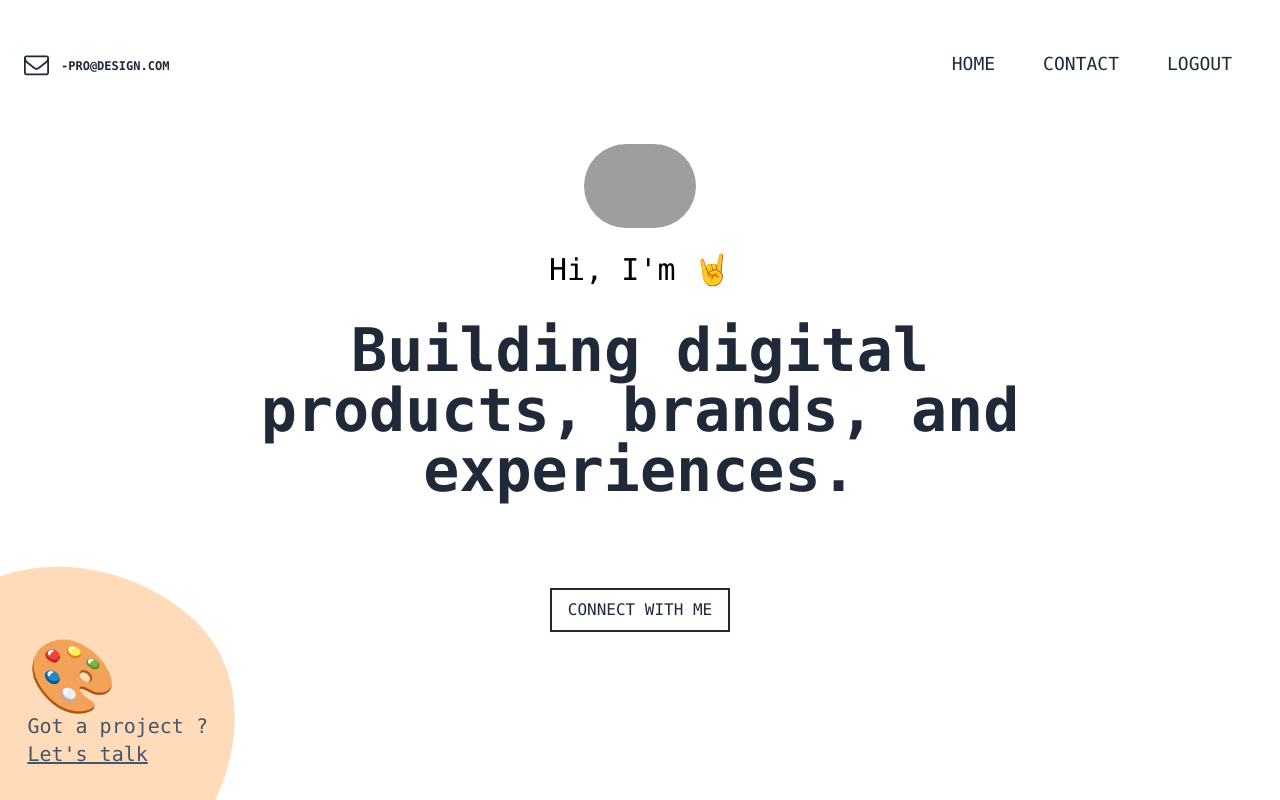
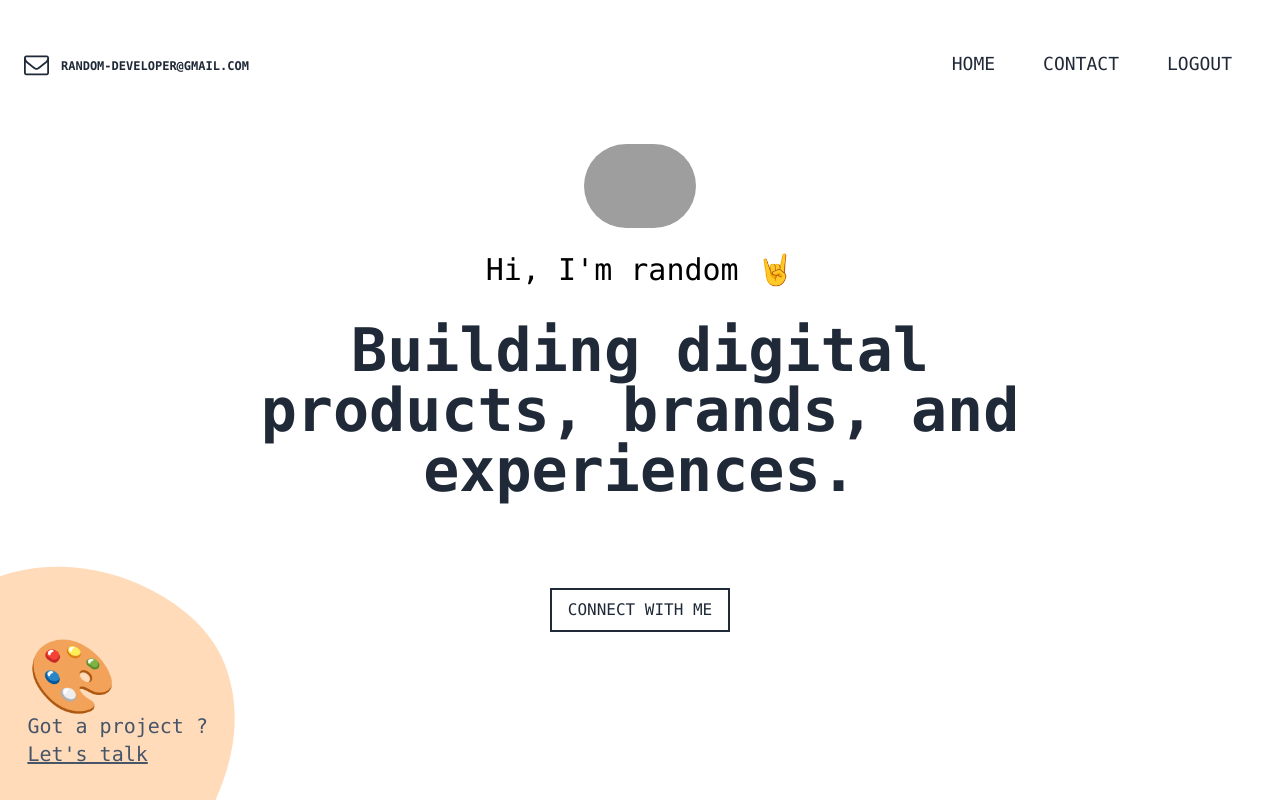
Before and after one commit to decodeitkkk/Authentication, a Next.js app: page /profile/1 in a window 1280 px wide. Built offline with nearby package versions, Linux system fonts and the light colour scheme; no server answers; grey boxes are pictures that could not be loaded.

Commit message:
fix profile data fetching

```diff
--- a/src/app/profile/[id]/page.tsx
+++ b/src/app/profile/[id]/page.tsx
@@ -8,7 +8,9 @@ import toast, { Toaster } from "react-hot-toast";
 
 const page = ({ params }: any) => {
     let router = useRouter();
-    const [data, setData] = useState();
+    const [data, setData] = useState({
+        username:"random"
+    });
 
     let onLogout = async () => {
         let response = await axios.get("/api/users/logout");
@@ -67,7 +69,7 @@ const page = ({ params }: any) => {
                                 <path d="M1664 1504v-768q-32 36-69 66-268 206-426 338-51 43-83 67t-86.5 48.5-102.5 24.5h-2q-48 0-102.5-24.5t-86.5-48.5-83-67q-158-132-426-338-37-30-69-66v768q0 13 9.5 22.5t22.5 9.5h1472q13 0 22.5-9.5t9.5-22.5zm0-1051v-24.5l-.5-13-3-12.5-5.5-9-9-7.5-14-2.5h-1472q-13 0-22.5 9.5t-9.5 22.5q0 168 147 284 193 152 401 317 6 5 35 29.5t46 37.5 44.5 31.5 50.5 27.5 43 9h2q20 0 43-9t50.5-27.5 44.5-31.5 46-37.5 35-29.5q208-165 401-317 54-43 100.5-115.5t46.5-131.5zm128-37v1088q0 66-47 113t-113 47h-1472q-66 0-113-47t-47-113v-1088q0-66 47-113t113-47h1472q66 0 113 47t47 113z"></path>
                             </svg>
                             <span className="mt-1 ml-3 text-xs">
-                                {data?.username}-PRO@DESIGN.COM
+                                {data?.username}-DEVELOPER@GMAIL.COM
                             </span>
                         </div>
                         <div className="flex items-center">
```
